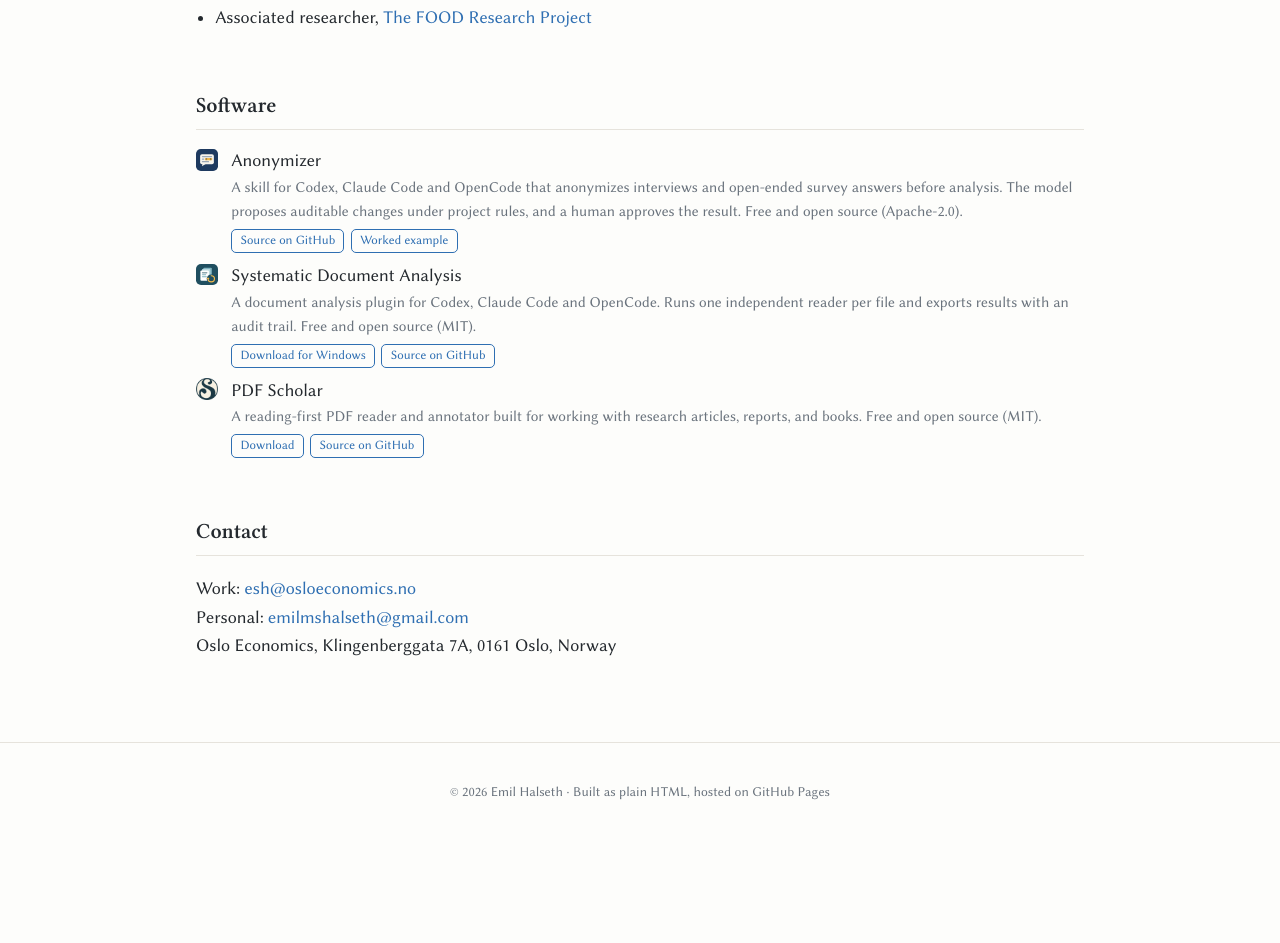
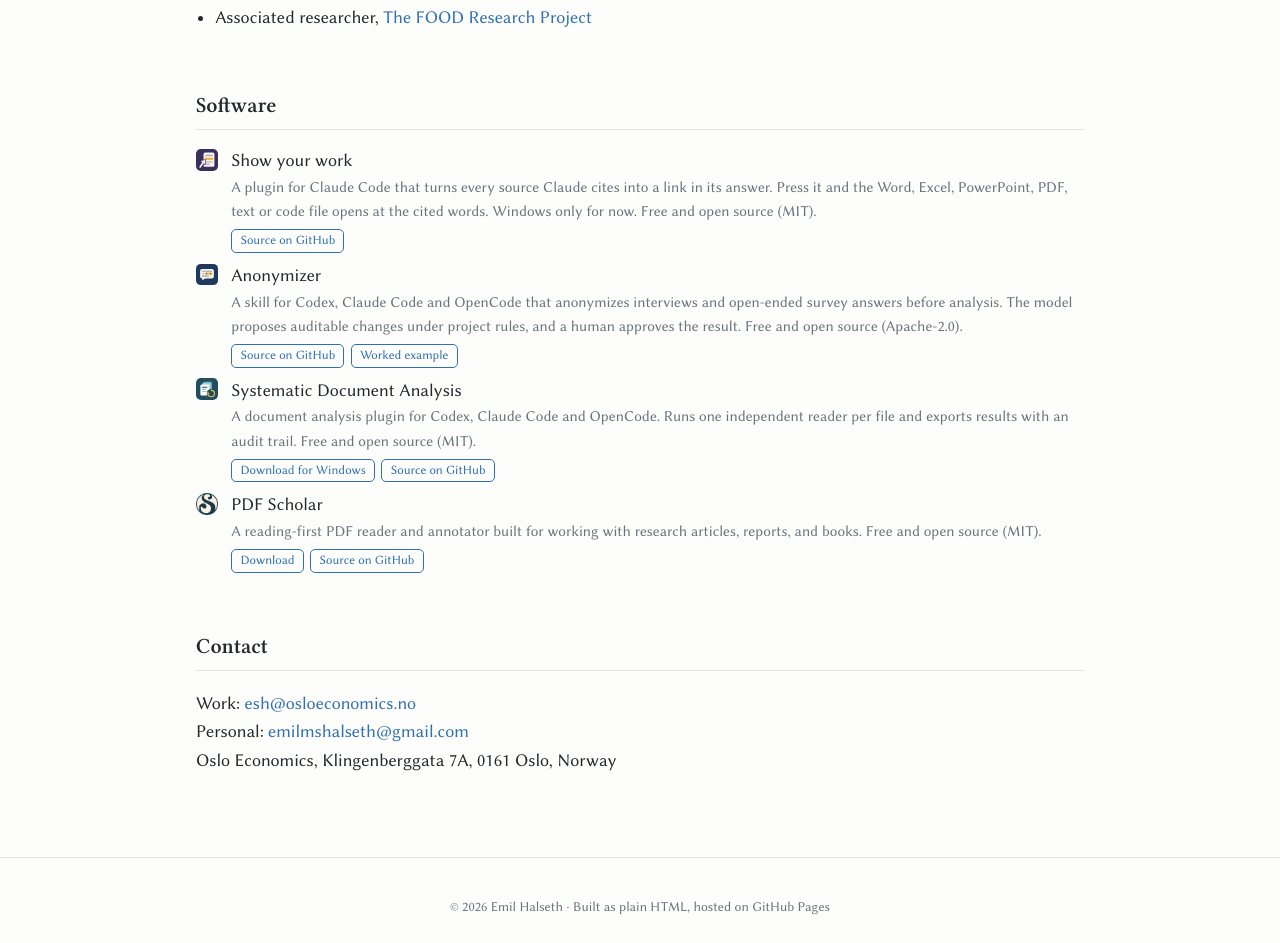
Before and after one commit to emilmsh/emilmsh.github.io, a plain HTML site: page index.html in a window 1280 px wide. Shown: the part 2172-3115 px from the top of the page. Before the commit the page ends 3028 px from the top, so only its background shows below. Drawn offline with Linux system fonts and the light colour scheme.

Commit message:
Software list: the Show your work entry
Co-Authored-By: Claude Fable 5.2 <noreply@anthropic.com>

```diff
--- a/index.html
+++ b/index.html
@@ -327,6 +327,14 @@
          the repo and a direct download (releases/latest) or store listing. -->
     <ul class="papers software">
       <li>
+        <img class="app-logo" src="assets/show-your-work-logo.svg" alt="" width="22" height="22">
+        Show your work
+        <span class="venue">A plugin for Claude Code that turns every source Claude cites into a link
+        in its answer. Press it and the Word, Excel, PowerPoint, PDF, text or code file opens at the cited words.
+        Windows only for now. Free and open source (MIT).</span>
+        <span class="links"><a class="btn" href="https://github.com/emilmsh/show-your-work">Source on GitHub</a></span>
+      </li>
+      <li>
         <img class="app-logo" src="assets/anonymizer-logo.svg" alt="" width="22" height="22">
         Anonymizer
         <span class="venue">A skill for Codex, Claude Code and OpenCode that anonymizes interviews and
```
